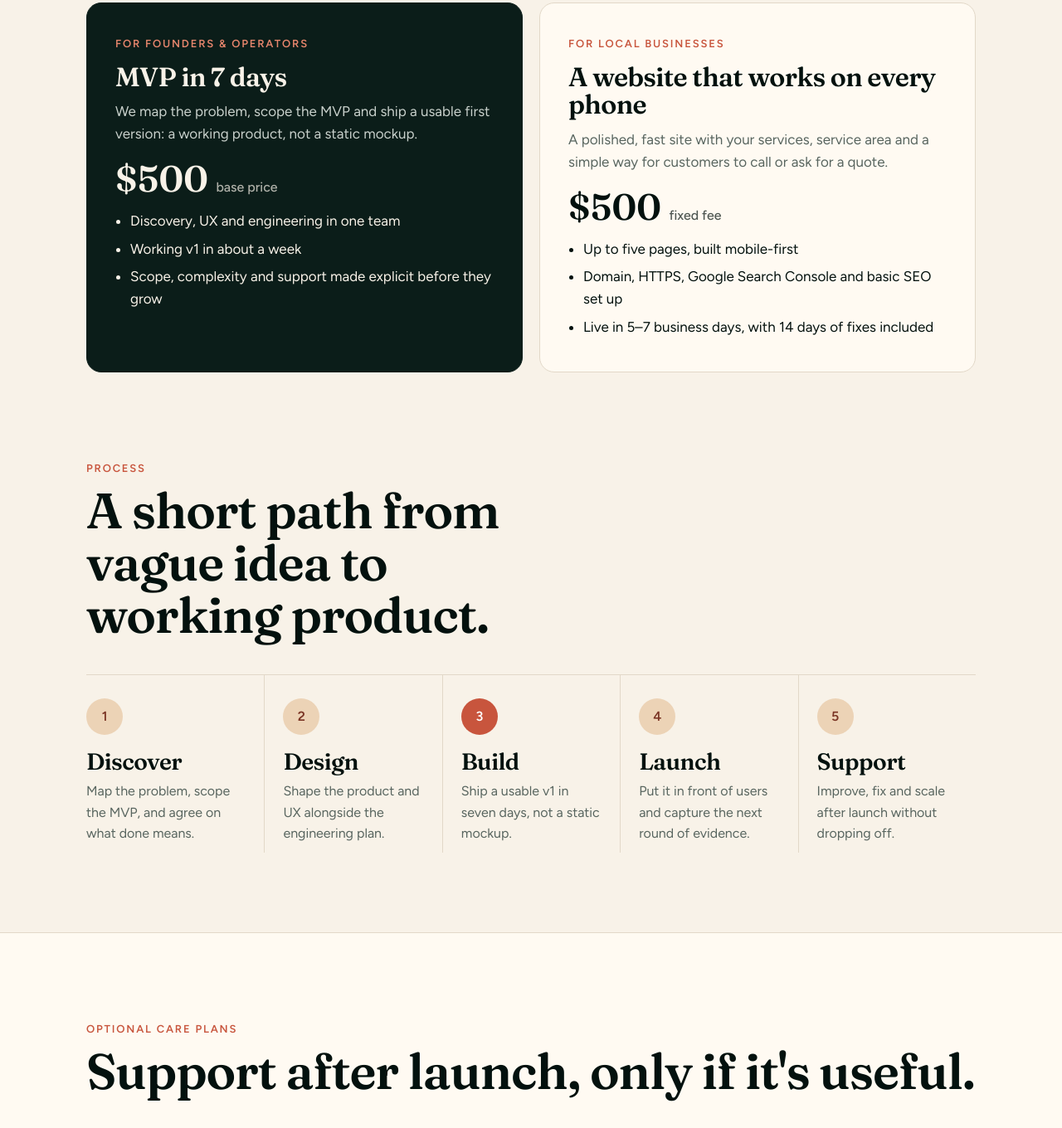
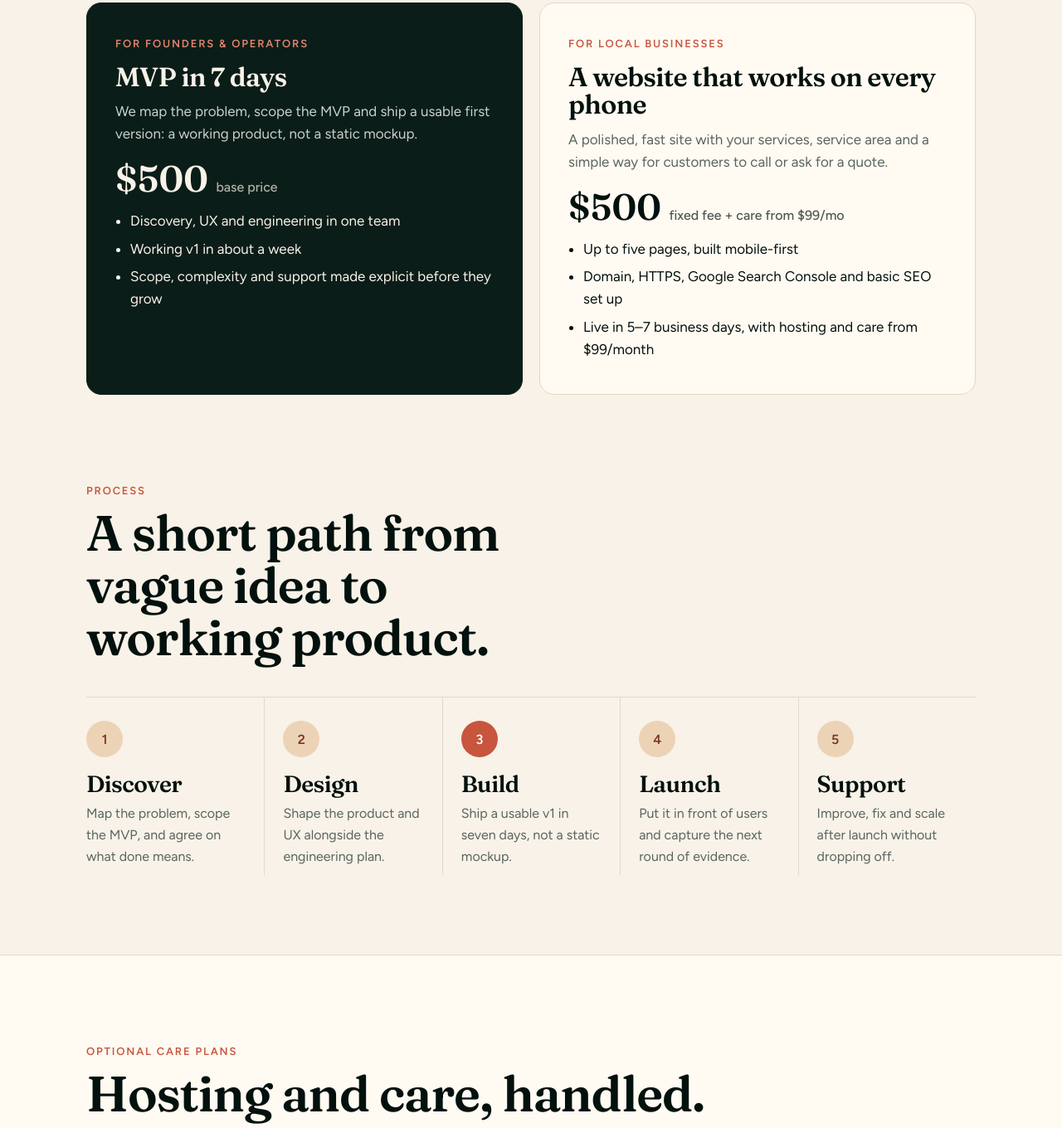
Before and after one commit to dravsunny/okiedoke-site, a plain HTML site: page index.html in a window 1280 px wide. Shown: the part 1469-2829 px from the top of the page at 83% size. Drawn offline with Linux system fonts and the light colour scheme.

Commit message:
Pair website builds with care plans; add AUD pricing
Co-Authored-By: Claude Opus 5.5 <noreply@anthropic.com>

```diff
--- a/index.html
+++ b/index.html
@@ -178,8 +178,8 @@ footer .wrap{display:flex;justify-content:space-between;gap:16px;flex-wrap:wrap}
           <span class="eyebrow">For local businesses</span>
           <h3>A website that works on every phone</h3>
           <p>A polished, fast site with your services, service area and a simple way for customers to call or ask for a quote.</p>
-          <div class="price">$500 <small>fixed fee</small></div>
-          <ul><li>Up to five pages, built mobile-first</li><li>Domain, HTTPS, Google Search Console and basic SEO set up</li><li>Live in 5–7 business days, with 14 days of fixes included</li></ul>
+          <div class="price">$500 <small>fixed fee + care from $99/mo</small></div>
+          <ul><li>Up to five pages, built mobile-first</li><li>Domain, HTTPS, Google Search Console and basic SEO set up</li><li>Live in 5–7 business days, with hosting and care from $99/month</li></ul>
         </article>
       </div>
     </div>
@@ -202,13 +202,13 @@ footer .wrap{display:flex;justify-content:space-between;gap:16px;flex-wrap:wrap}
   <section class="care" id="care">
     <div class="wrap">
       <p class="eyebrow">Optional care plans</p>
-      <h2 style="font-size:clamp(38px,5vw,60px)">Support after launch, only if it's useful.</h2>
+      <h2 style="font-size:clamp(38px,5vw,60px)">Hosting and care, handled.</h2>
       <div class="plans">
         <div class="plan"><h3>Basic Care</h3><div class="p">$99<small>/month</small></div><ul><li>Platform and system updates</li><li>Backups and security checks</li><li>Uptime monitoring</li><li>Basic fixes</li></ul></div>
         <div class="plan rec"><span class="tag">Recommended</span><h3>Website Care</h3><div class="p">$199<small>/month</small></div><ul><li>Everything in Basic</li><li>Small content changes, up to 1 hour/month</li><li>Form, broken-page and performance checks</li><li>Priority support and a monthly report</li></ul></div>
         <div class="plan"><h3>Growth Care</h3><div class="p">$399<small>/month</small></div><ul><li>Everything in Website Care</li><li>Up to 3 hours of changes monthly</li><li>Speed, SEO and conversion improvements</li><li>Analytics monitoring and faster turnaround</li></ul></div>
       </div>
-      <p style="color:var(--muted);margin:22px 0 0;font-size:15px">No monthly commitment is needed to complete a project. Prices are in USD, and AUD pricing is available for Australian clients.</p>
+      <p style="color:var(--muted);margin:22px 0 0;font-size:15px">Website projects include a care plan with a 6-month minimum, so your site stays fast, secure and up to date. Prices are in USD. Australian clients: website builds from AUD 750 and care from AUD 149/month.</p>
     </div>
   </section>
 
```
Also changed, not shown: DNS-ROLLBACK.txt (added).
